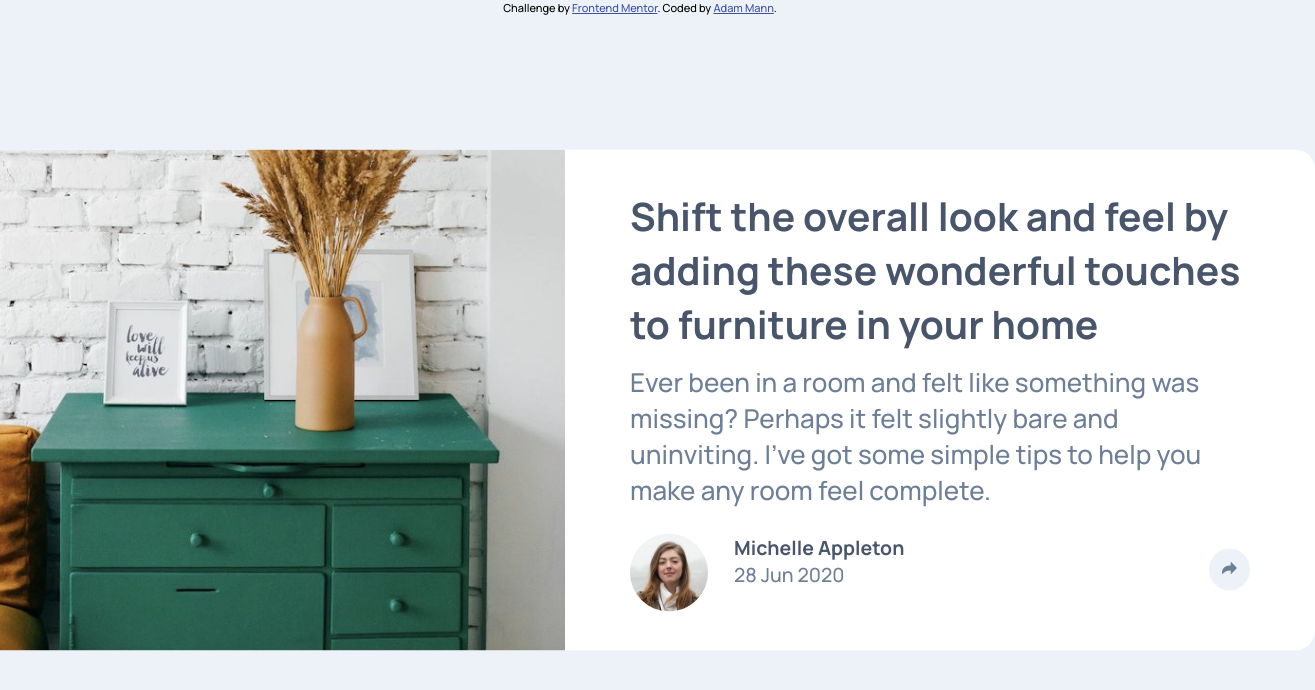
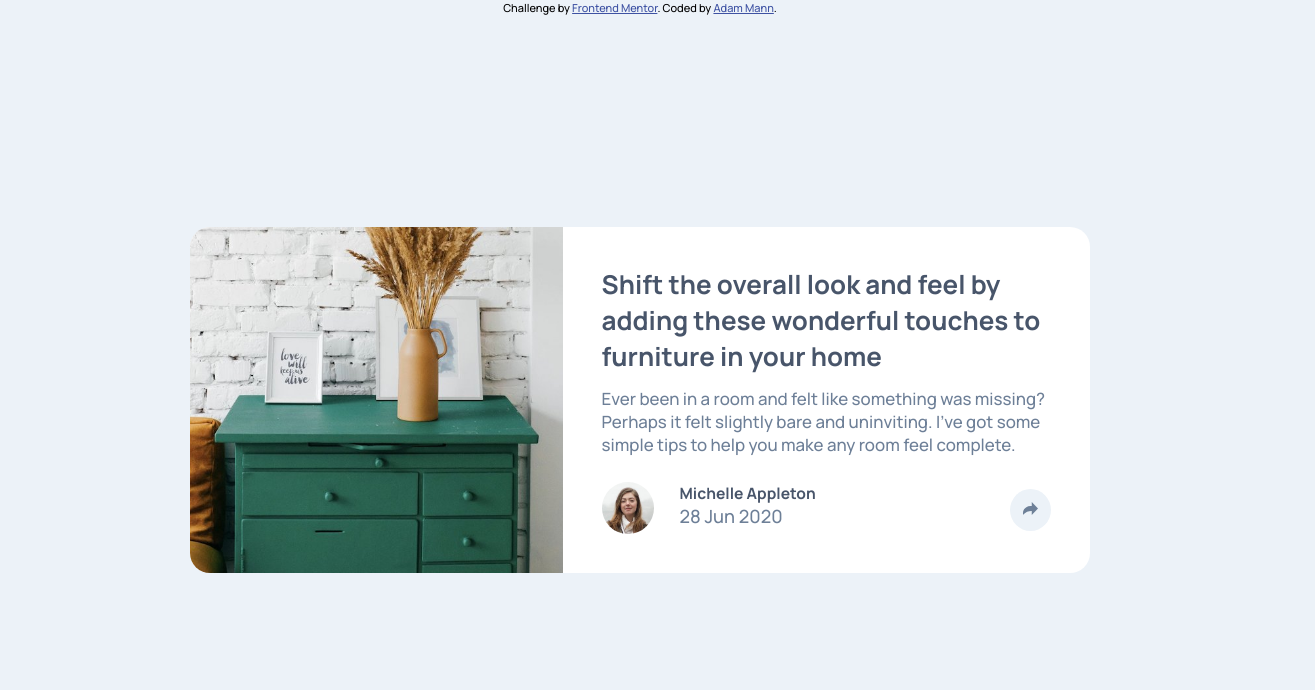
Before and after one commit to aemann2/article-preview-component-master, a plain HTML site: page index.html in a window 1280 px wide. Shown: the whole page, 1315 px wide, since content can reach past the window. Drawn offline with Linux system fonts and the light colour scheme.

Commit message:
styling tweaks

```diff
--- a/css/style.scss
+++ b/css/style.scss
@@ -14,7 +14,6 @@ html {
   font-size: 13px;
   font-family: 'Manrope', sans-serif;
   font-weight: 500;
-  height: 100%;
 }
 *,
 *:before,
@@ -41,14 +40,16 @@ body {
   left: 50%;
   transform: translate(-50%, -50%);
   display: flex;
+  align-items: stretch;
   border-radius: 20px;
-  width: 1350px;
+  width: 900px;
   background-color: white;
 }
 
 .photo {
+  width: 120%;
   &__img {
-    width: 600px;
+    width: 100%;
     height: 100%;
     object-fit: cover;
     border-radius: 20px 0px 0px 20px;
@@ -56,34 +57,32 @@ body {
 }
 
 .text {
-  padding: 3rem 5rem;
+  padding: 3rem;
   color: $main-color;
 
   &__header {
-    font-size: 3rem;
+    font-size: 2rem;
     margin-bottom: 1rem;
     color: $heading-color;
   }
 
   &__body {
-    font-size: 2rem;
+    font-size: 1.3rem;
     margin-bottom: 2rem;
   }
 
   &__footer {
+    font-size: 1.4rem;
     &__img {
-      height: 6rem;
+      height: 4rem;
       margin-right: 2rem;
       border-radius: 50%;
       float: left;
     }
 
     &__name {
+      font-size: 1.2rem;
       color: $heading-color;
-    }
-
-    &__date {
-      font-size: 1.5rem;
     }
 
     &__share {
@@ -97,6 +96,11 @@ body {
 
     &__share:hover {
       cursor: pointer;
+      background: $heading-color;
+    }
+
+    &__share:hover .text__footer__arrow {
+      filter: brightness(250%);
     }
   }
 
```
Also changed, not shown: css/style.css, 1 other file.
